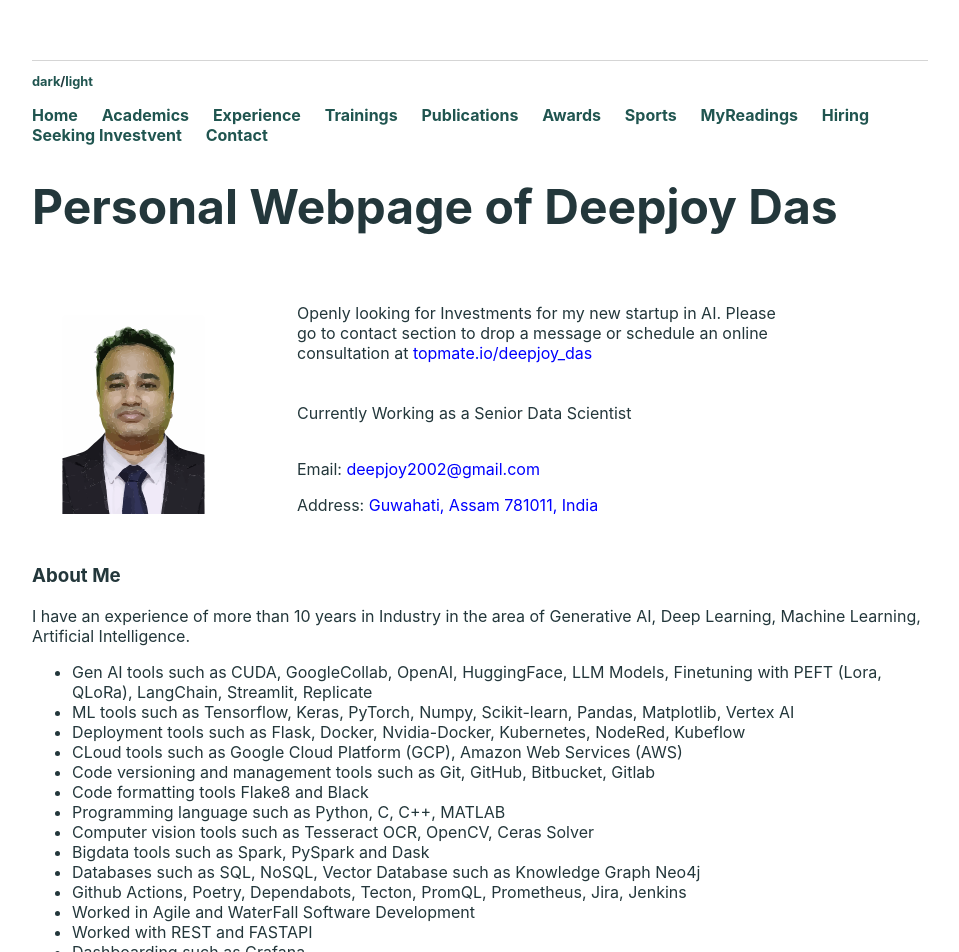
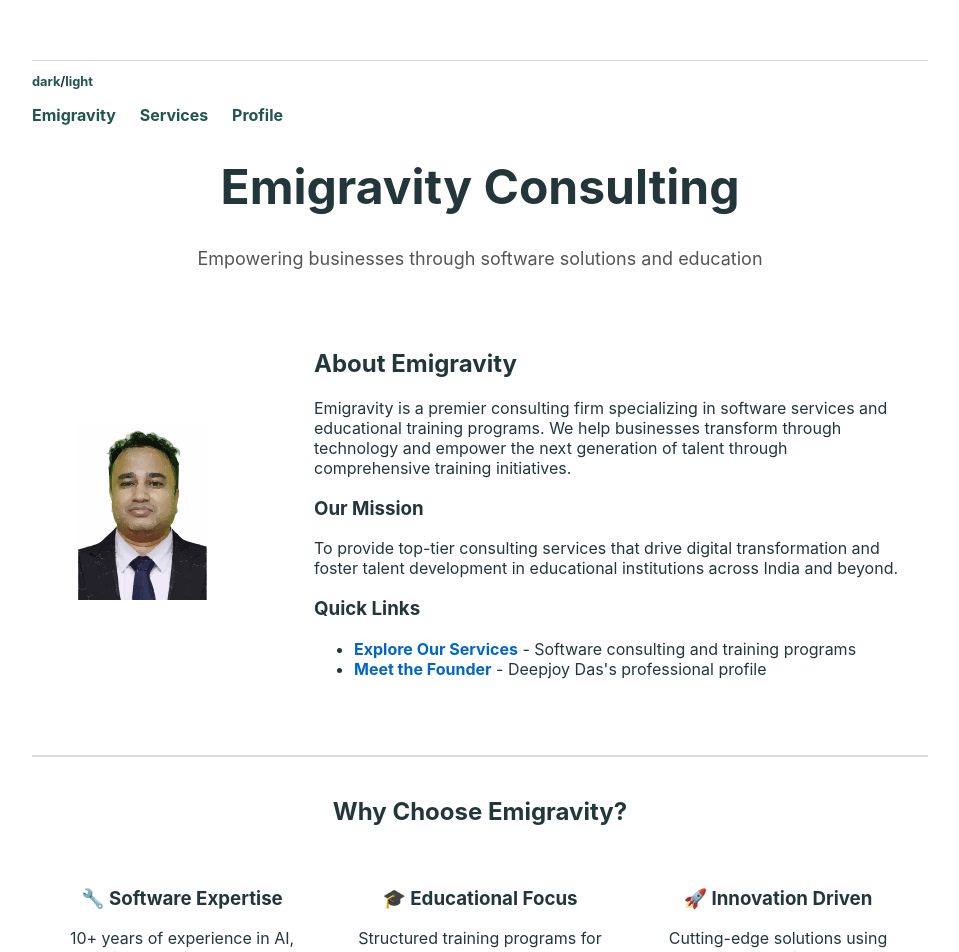
Before and after one commit to deepjoydas/deepjoydas.github.io, a Jekyll site: the page built from index.html, in a window 1280 px wide. Shown: the top 952 px of the page, without its empty margins (160-1119 px from the left). Built offline with Jekyll 4.4.1, drawn with Linux system fonts in a browser that asks for light colours; some of the changed text lies outside the part shown.

Commit message:
Create Emigravity business website with three-tab navigation
- Updated homepage with Emigravity branding and consulting services overview
- Created Services page showcasing two main offerings:
  * Software Consulting Services (AI/ML, Cloud, DevOps expertise)
  * Training & Educational Services (college training programs)
- Created Profile page with GitHub integration showing founder details
- Updated navbar to show three main tabs: Emigravity, Services, Profile
- Added professional styling and clear call-to-action buttons

Co-authored-by: Copilot App <223556219+Copilot@users.noreply.github.com>

```diff
--- a/_includes/navbar.html
+++ b/_includes/navbar.html
@@ -1,19 +1,7 @@
 			<nav>
 	    		<ul>
-	        		<li><a href="/">Home</a></li>
-	        		<li><a href="/academics">Academics</a></li>
-					<li><a href="/experience">Experience</a></li>
-					<li><a href="/trainings">Trainings</a></li>
-					<li><a href="/publications">Publications</a></li>
-					<li><a href="/awards">Awards</a></li>
-					<li><a href="/sports">Sports</a></li>
-					<li><a href="/recent_readings">MyReadings</a></li>
-					<li><a href="/hiring">Hiring</a></li>
-	        		<li><a href="/investinmyidea">Seeking Investvent</a></li>
-	        		<li><a href="/contact">Contact</a></li>
-<!--	        	<li><a href="/papers">papers</a></li>
-	        		<li><a href="/activities">activities</a></li>
-	        		<li><a href="/software">software &amp; demos</a></li>
--->
+	        		<li><a href="/">Emigravity</a></li>
+	        		<li><a href="/services">Services</a></li>
+					<li><a href="/profile">Profile</a></li>
 	    		</ul>
 			</nav>
--- a/index.html
+++ b/index.html
@@ -1,74 +1,66 @@
 ---
 layout: default
-title: home
+title: Emigravity
 permalink: /
 ---
-<h1>Personal Webpage of Deepjoy Das</h1>
 
-<br>
-	<table style="border-collapse:collapse;border-color:rgb(136,136,136);border-width:0px" cellspacing="0" bordercolor="#888" border="0">
+<div style="text-align: center; margin-bottom: 40px;">
+  <h1>Emigravity Consulting</h1>
+  <p style="font-size: 18px; color: #555;">Empowering businesses through software solutions and education</p>
+</div>
+
+<table style="border-collapse:collapse;border-color:rgb(136,136,136);border-width:0px" cellspacing="0" bordercolor="#888" border="0" width="100%">
 <tbody>
 <tr>
-<td>
-<div style="display:block;text-align:left"><img src="files/tuwien.svg" border="0" width="200" height="199"></div>
+<td style="text-align:center; padding: 20px;">
+  <div style="display:inline-block; text-align:center;">
+    <img src="files/tuwien.svg" border="0" width="180" height="180" style="border-radius: 10px;">
+  </div>
 </td>
+<td style="width:40px;height:200px">&nbsp;</td>
+<td style="padding: 20px; vertical-align: top;">
+  <h2>About Emigravity</h2>
+  <p>Emigravity is a premier consulting firm specializing in software services and educational training programs. We help businesses transform through technology and empower the next generation of talent through comprehensive training initiatives.</p>
 
-<td style="width:60px;height:255px">&nbsp;</td>
-<td style="width:500px;height:255px">
-Openly looking for Investments for my new startup in AI. Please go to contact section to drop a message or schedule an online consultation at <a href="https://topmate.io/deepjoy_das" style="color: blue";> topmate.io/deepjoy_das </a><br><br><br>
-Currently Working as a Senior Data Scientist<br>
-<br>
-<p>Email: <span style="color: blue;"><a href="mailto:deepjoy2002@gmail.com" style="color: blue";> deepjoy2002@gmail.com </a></span></p>
-<p>Address: <span style="color: blue";>Guwahati, Assam 781011, India</span></p>
+  <h3>Our Mission</h3>
+  <p>To provide top-tier consulting services that drive digital transformation and foster talent development in educational institutions across India and beyond.</p>
+
+  <h3>Quick Links</h3>
+  <ul>
+    <li><strong><a href="/services" style="color: #0066cc; text-decoration: none;">Explore Our Services</a></strong> - Software consulting and training programs</li>
+    <li><strong><a href="/profile" style="color: #0066cc; text-decoration: none;">Meet the Founder</a></strong> - Deepjoy Das's professional profile</li>
+  </ul>
 </td>
 </tr>
 </tbody>
 </table>
 
+<hr style="margin: 40px 0; border: 1px solid #ddd;">
 
-<h3>About Me</h3>
-	I have an experience of more than 10 years in Industry in the area of Generative AI, Deep Learning, Machine Learning, Artificial Intelligence.
-	<ul>
-	<li>Gen AI tools such as CUDA, GoogleCollab, OpenAI, HuggingFace, LLM Models, Finetuning with PEFT (Lora, QLoRa), LangChain, Streamlit, Replicate</li>
-	<li>ML tools such as Tensorflow, Keras, PyTorch, Numpy, Scikit-learn, Pandas, Matplotlib, Vertex AI</li>
-	<li>Deployment tools such as Flask, Docker, Nvidia-Docker, Kubernetes, NodeRed, Kubeflow</li>
-	<li>CLoud tools such as Google Cloud Platform (GCP), Amazon Web Services (AWS)</li>
-	<li>Code versioning and management tools such as Git, GitHub, Bitbucket, Gitlab</li>
-	<li>Code formatting tools Flake8 and Black</li>
-	<li>Programming language such as Python, C, C++, MATLAB</li>
-	<li>Computer vision tools such as Tesseract OCR, OpenCV, Ceras Solver</li>
-	<li>Bigdata tools such as Spark, PySpark and Dask</li>
-	<li>Databases such as SQL, NoSQL, Vector Database such as Knowledge Graph Neo4j</li>
-	<li>Github Actions, Poetry, Dependabots, Tecton, PromQL, Prometheus, Jira, Jenkins</li>
-	<li>Worked in Agile and WaterFall Software Development</li>
-	<li>Worked with REST and FASTAPI</li>
-	<li>Dashboarding such as Grafana</li>
-	<li>Conducted interviews of around 200 candidates so far</li>
-	<li>Learnt a bit of Terraform and Terragrunt</li>
-	</ul>
-<br><br><br><br>
-
-<table style="border-collapse:collapse;border-color:rgb(136,136,136);border-width:0px" cellspacing="0" bordercolor="#888" border="0">
+<h2 style="text-align: center;">Why Choose Emigravity?</h2>
+<table style="width: 100%; margin-top: 20px;">
 <tbody>
 <tr>
-	<td>
-		<a title="free world map tracker" href="https://smallcounter.com/vmap/1708519024/">
-		<img title="free world map counter" src="https://smallcounter.com/map/view.php?type=180&id=1708519024" border="1" alt="world map hits counter" /></a><br>
-		<a href="https://smallcounter.com">map counter</a>
+<td style="padding: 20px; text-align: center; width: 33%;">
+  <h3>🔧 Software Expertise</h3>
+  <p>10+ years of experience in AI, Machine Learning, and Cloud Technologies</p>
 </td>
-	<td style="width:60px;height:255px">&nbsp;</td>
-	<td style="width:200px;height:255px">
-	<td>
-		<a target="_blank" href="https://smallcounter.com/conline/1708519024/"><img alt="visitors by country counter" border="0" src="https://smallcounter.com/online/fcc.php?id=1708519024"></a><br><a target="_blank" href="https://smallcounter.com">flag counter</a>
+<td style="padding: 20px; text-align: center; width: 33%;">
+  <h3>🎓 Educational Focus</h3>
+  <p>Structured training programs for college students and professionals</p>
 </td>
-	<td style="width:60px;height:255px">&nbsp;</td>
-	<td style="width:200px;height:255px">
-	</td>
-	<td style="width:60px;height:255px">&nbsp;</td>
-	<td style="width:500px;height:255px">
-		<script src="https://static.elfsight.com/platform/platform.js" data-use-service-core defer></script>
-		<div class="elfsight-app-18335375-234e-4849-beec-be838c89049a" data-elfsight-app-lazy></div>
+<td style="padding: 20px; text-align: center; width: 33%;">
+  <h3>🚀 Innovation Driven</h3>
+  <p>Cutting-edge solutions using latest technologies and best practices</p>
 </td>
 </tr>
 </tbody>
 </table>
+
+<hr style="margin: 40px 0; border: 1px solid #ddd;">
+
+<div style="text-align: center; margin-top: 40px; margin-bottom: 40px;">
+  <p style="font-size: 16px; color: #666;"><strong>Contact Information</strong></p>
+  <p><strong>Email:</strong> <a href="mailto:deepjoy2002@gmail.com" style="color: #0066cc;">deepjoy2002@gmail.com</a></p>
+  <p><strong>Location:</strong> Guwahati, Assam 781011, India</p>
+</div>
```
Also changed, not shown: profile/index.html (added, +167 -0 lines), services/index.html (added, +109 -0 lines). Lines whose indentation alone changed are shown as unchanged.
